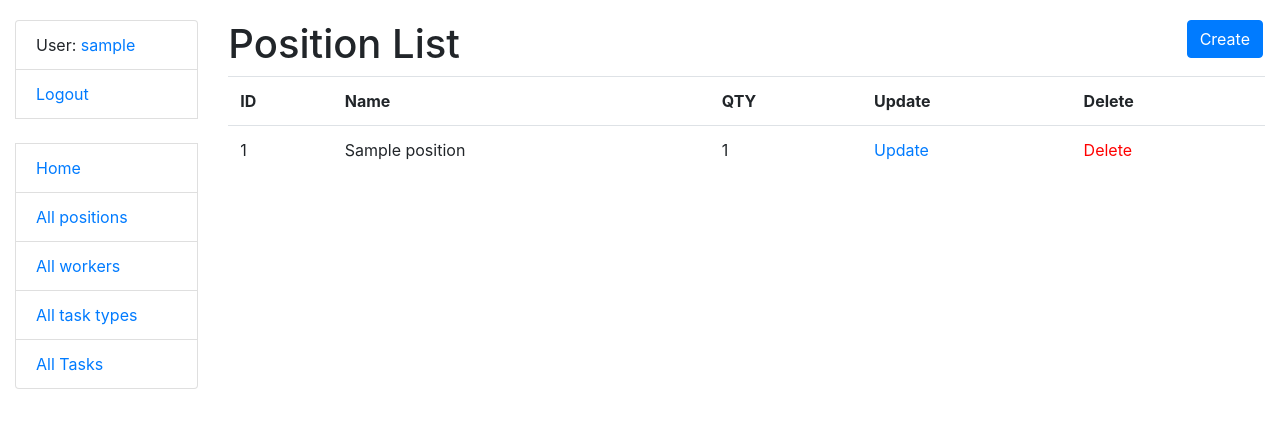
After one commit to S-SMTN/Pet_ItTaskManager, a Django app: page /positions in a window 1280 px wide. The commit adds this page. Shown: the top 428 px of the page. Run offline with Django 5.2, Linux system fonts and the light colour scheme; a user stored in the database is signed in; tables that the repository leaves empty hold one stand-in row (values such as "Sample post").

Commit message:
implemented Position list page

```diff
--- a/app/urls.py
+++ b/app/urls.py
@@ -1,9 +1,10 @@
 from django.urls import path
 
-from app.views import index
+from app.views import index, PositionListView
 
 urlpatterns = [
     path("", index, name="index"),
+    path("positions", PositionListView.as_view(), name="position-list")
 ]
 
 app_name = "app"
--- a/app/views.py
+++ b/app/views.py
@@ -1,10 +1,9 @@
+from django.contrib.auth.mixins import LoginRequiredMixin
+from django.views import generic
 from django.http import HttpRequest, HttpResponse
 from django.shortcuts import render
 
 from app.models import Position, Worker, TaskType, Task
-
-
-# Create your views here.
 
 
 def index(request: HttpRequest) -> HttpResponse:
@@ -22,3 +21,10 @@ def index(request: HttpRequest) -> HttpResponse:
     }
 
     return render(request, "app/index.html", context=context)
+
+
+class PositionListView(LoginRequiredMixin, generic.ListView):
+    context_object_name = "position_list"
+    template_name = "app/position_list.html"
+    queryset = Position.objects.all().prefetch_related("workers")
+    paginate_by = 10
--- /dev/null
+++ b/templates/app/position_list.html
@@ -0,0 +1,53 @@
+{% extends "base.html" %}
+
+{% block title %}<title>Positions</title>{% endblock %}
+
+{% block content %}
+  <h1>
+    Position List
+    <a href="" class="btn btn-primary link-to-page">
+      Create
+    </a>
+  </h1>
+
+  {% if position_list %}
+      <table class="table">
+        <tr>
+          <th>ID</th>
+          <th>Name</th>
+          <th>QTY</th>
+          <th>Update</th>
+          <th>Delete</th>
+        </tr>
+
+        {% for  position in position_list%}
+        <tr>
+          <td>
+              {{ position.id }}
+          </td>
+          <td>
+              {{ position.name }}
+          </td>
+          <td>
+              {{ position.workers.all|length }}
+          </td>
+          <td>
+              <a href="">
+                Update
+              </a>
+            </td>
+            <td>
+              <a style="color: red"
+                href="">
+                Delete
+              </a>
+            </td>
+        </tr>
+        {% endfor %}
+      </table>
+
+  {% else %}
+    <p>There are no positions in this app</p>
+  {% endif %}
+
+{% endblock %}
--- a/templates/includes/sidebar.html
+++ b/templates/includes/sidebar.html
@@ -9,7 +9,7 @@
   <br>
 
   <li class="list-group-item"><a href="{% url 'app:index' %}">Home</a></li>
-  <li class="list-group-item"><a href="">All positions</a></li>
+  <li class="list-group-item"><a href="{% url 'app:position-list' %}">All positions</a></li>
   <li class="list-group-item"><a href="">All workers</a></li>
   <li class="list-group-item"><a href="">All task types</a></li>
   <li class="list-group-item"><a href="">All Tasks</a></li>
```
Also changed, not shown: templates/app/index.html (+4 -4 lines).
